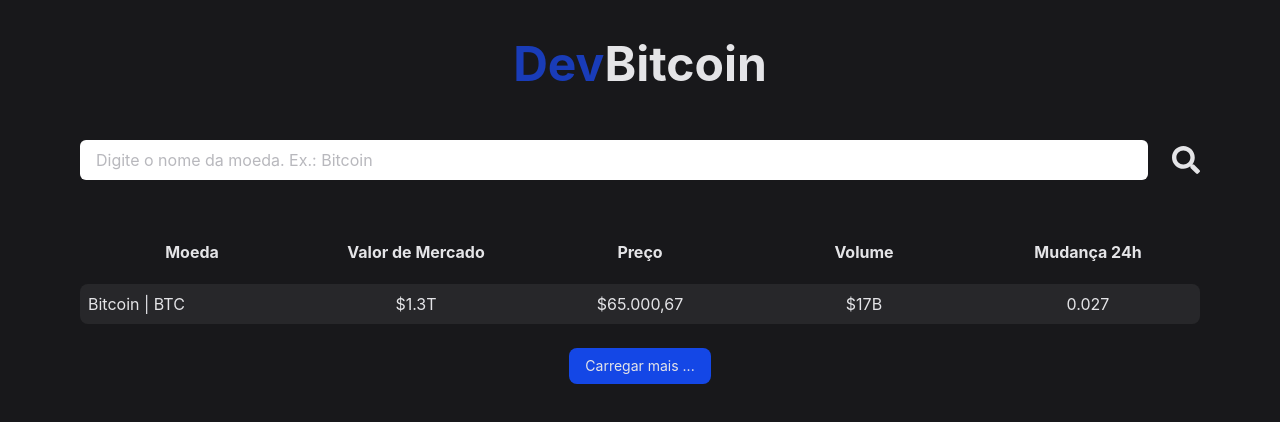
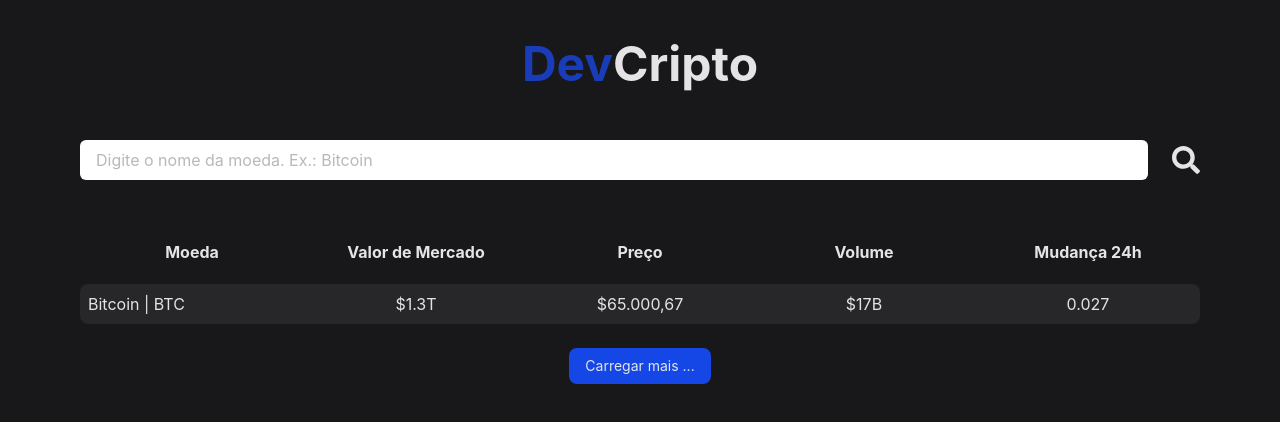
Before and after one commit to pixwell/react-criptomoedas, a React (Vite) app: page / in a window 1280 px wide. Shown: the top 422 px of the page. Built offline with nearby package versions, Linux system fonts and the light colour scheme.

Commit message:
Alteração no nome da página

```diff
--- a/src/components/header/index.tsx
+++ b/src/components/header/index.tsx
@@ -2,7 +2,7 @@
 export function Header() {
   return (
     <div className="container py-10">
-      <h1 className="text-5xl text-center"><span className="text-blue-800 text-bold">Dev</span>Bitcoin</h1>
+      <h1 className="text-5xl text-center"><span className="text-blue-800 text-bold">Dev</span>Cripto</h1>
     </div>
   )
 }
```
